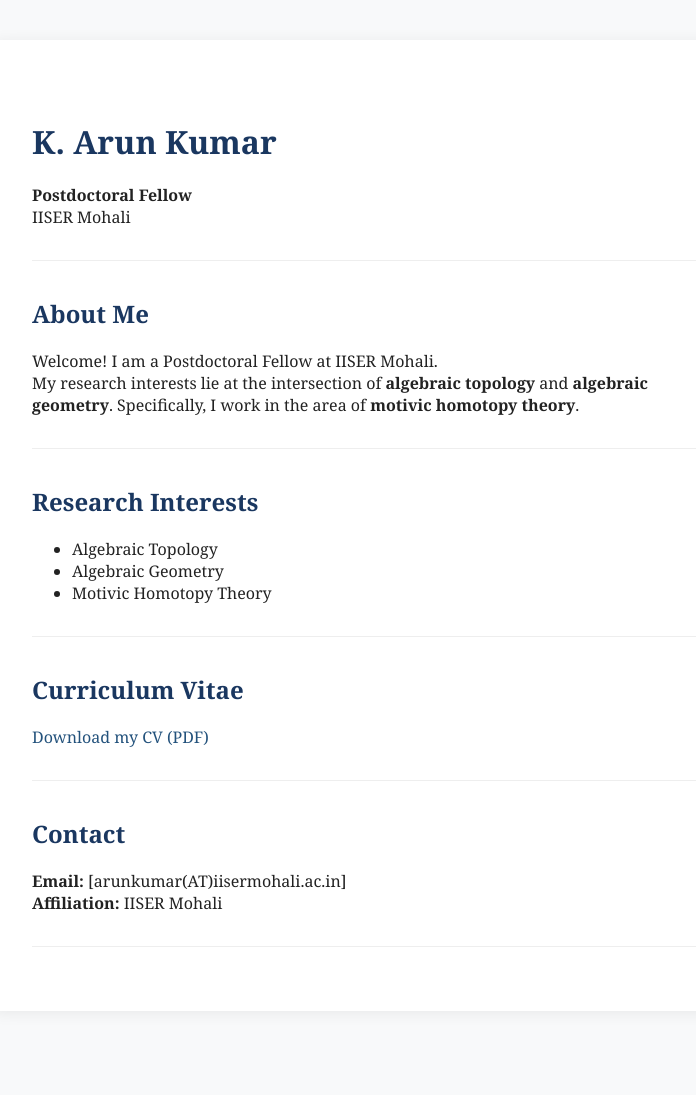
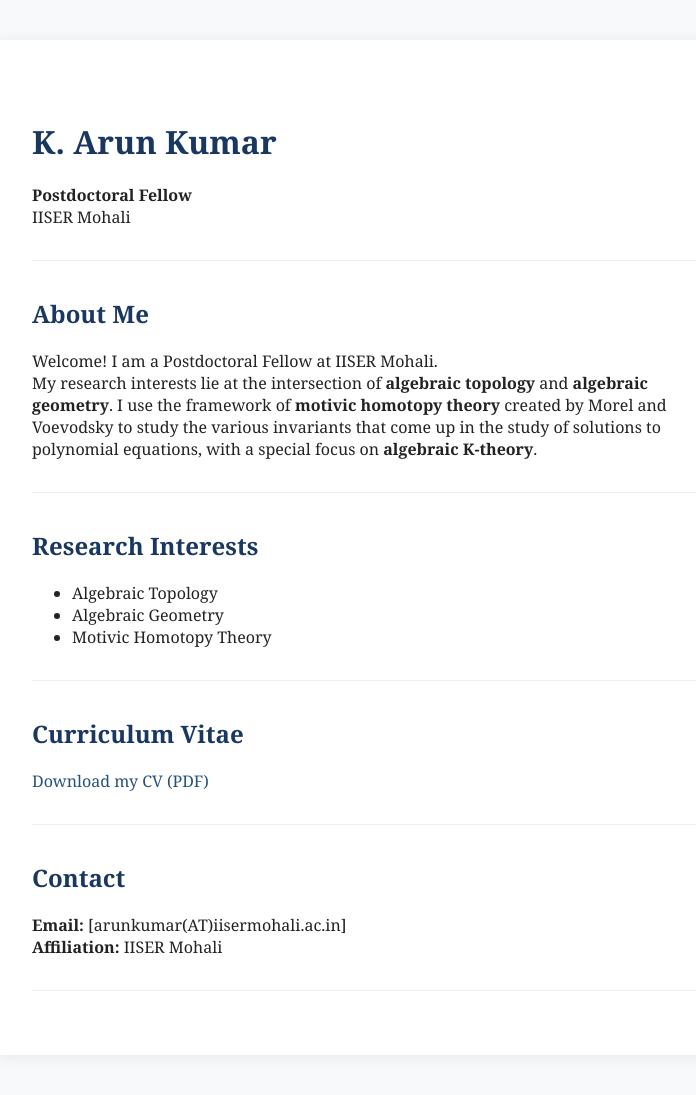
Before and after one commit to arun-top/Home, a Jekyll site: the page built from index.md, in a window 1280 px wide. Shown: the whole page, without its empty margins (258-954 px from the left). Built offline with Jekyll 4.4.1, drawn with Linux system fonts in a browser that asks for light colours; before the commit the page ends 1051 px from its top, so only the background shows below that.

Commit message:
Update index.md

```diff
--- a/index.md
+++ b/index.md
@@ -13,7 +13,7 @@ IISER Mohali
 ## About Me
 
 Welcome! I am a Postdoctoral Fellow at IISER Mohali.
-My research interests lie at the intersection of **algebraic topology** and **algebraic geometry**. Specifically, I work in the area of **motivic homotopy theory**.
+My research interests lie at the intersection of **algebraic topology** and **algebraic geometry**. I use the framework of **motivic homotopy theory** created by Morel and Voevodsky to study the various invariants that come up in the study of solutions to polynomial equations, with a special focus on **algebraic K-theory**.
 
 ---
 
```
